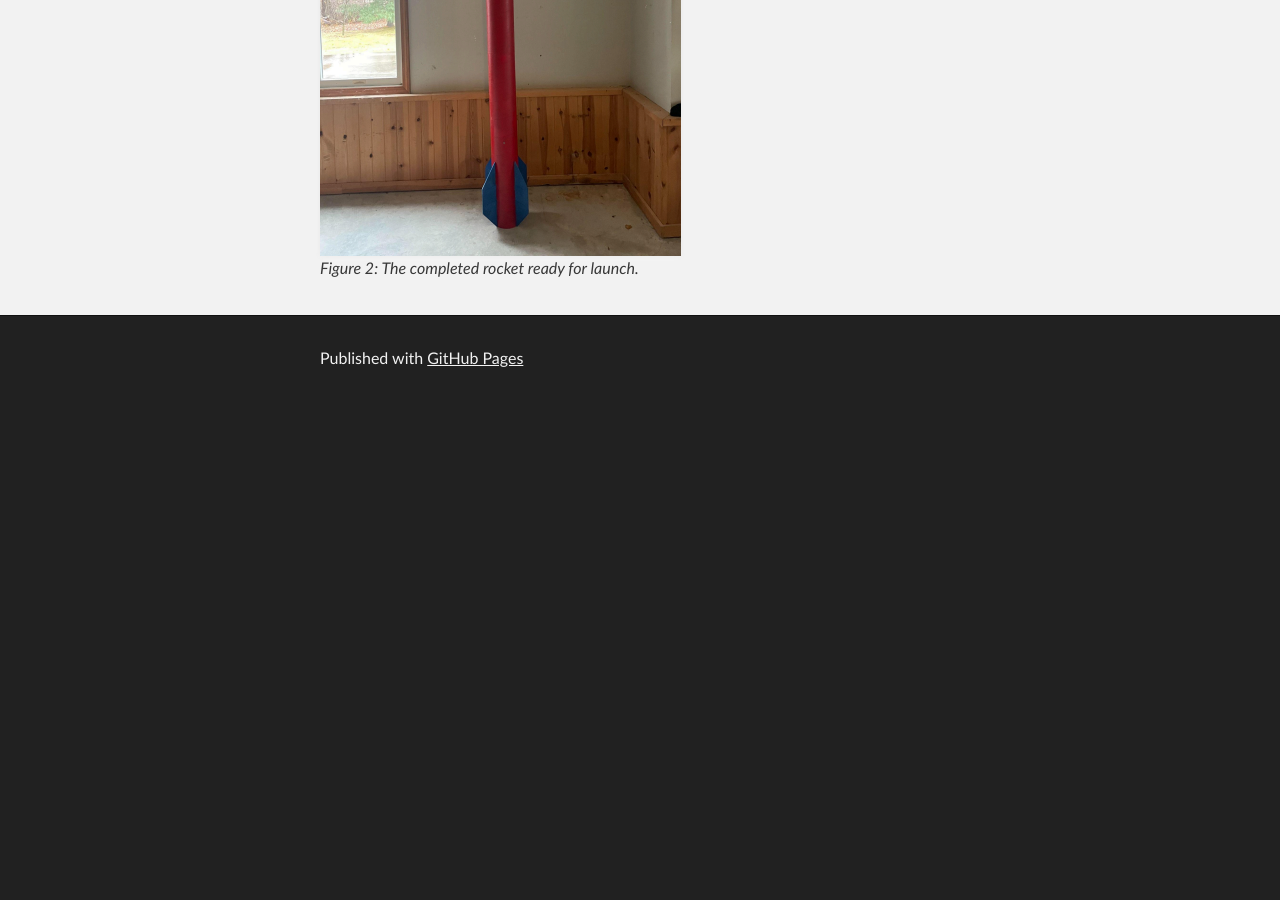
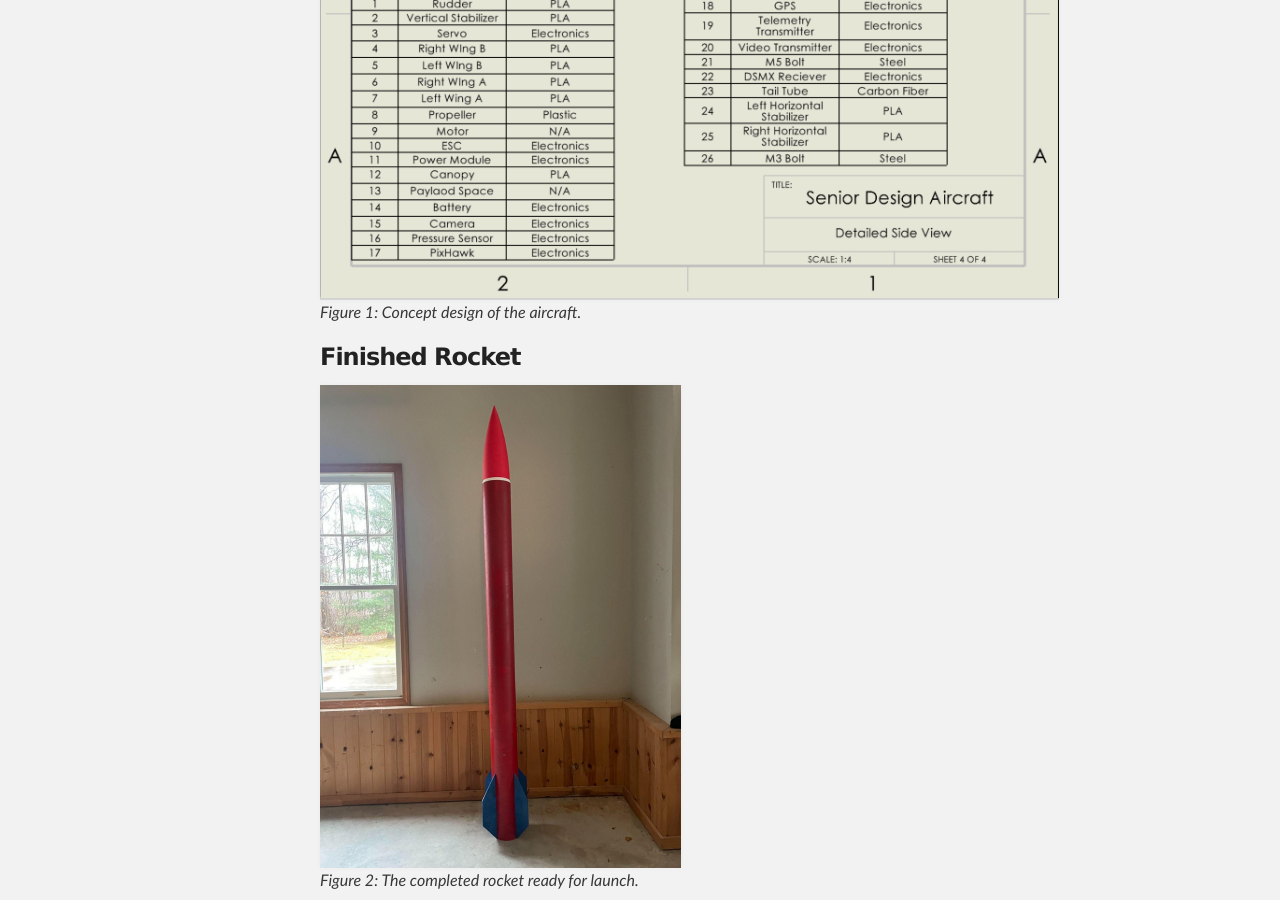
Before and after one commit to jarre1ae/jarre1ae.github.io, a Jekyll site: the page built from index.md, in a window 1280 px wide and 900 px high, scrolled down 2219 px. Built offline with Jekyll 4.4.1, drawn with Linux system fonts in a browser that asks for light colours; our own code applies the rules of GitHub Pages for plain Markdown files; before the commit the page ends 2624 px from its top, so only the background shows below that.

Commit message:
Update index.md

```diff
--- a/index.md
+++ b/index.md
@@ -29,7 +29,8 @@ Long range aerial surveillance has become increasingly important in the past few
 For more information, please download the full report here: [Senior Design: Rocket Launched Aircraft Surveying Platform](/assets/docs/Senior%20design%20report.pdf)
 
 ### Aircraft Design
-
+![Project 2.1 Image](/assets/images/project_2_image_1.PNG)
+*Figure 1: Concept design of the aircraft.*
 
 ### Finished Rocket
 ![Project 2.2 Image](/assets/images/project_2_image_2.PNG)
```
